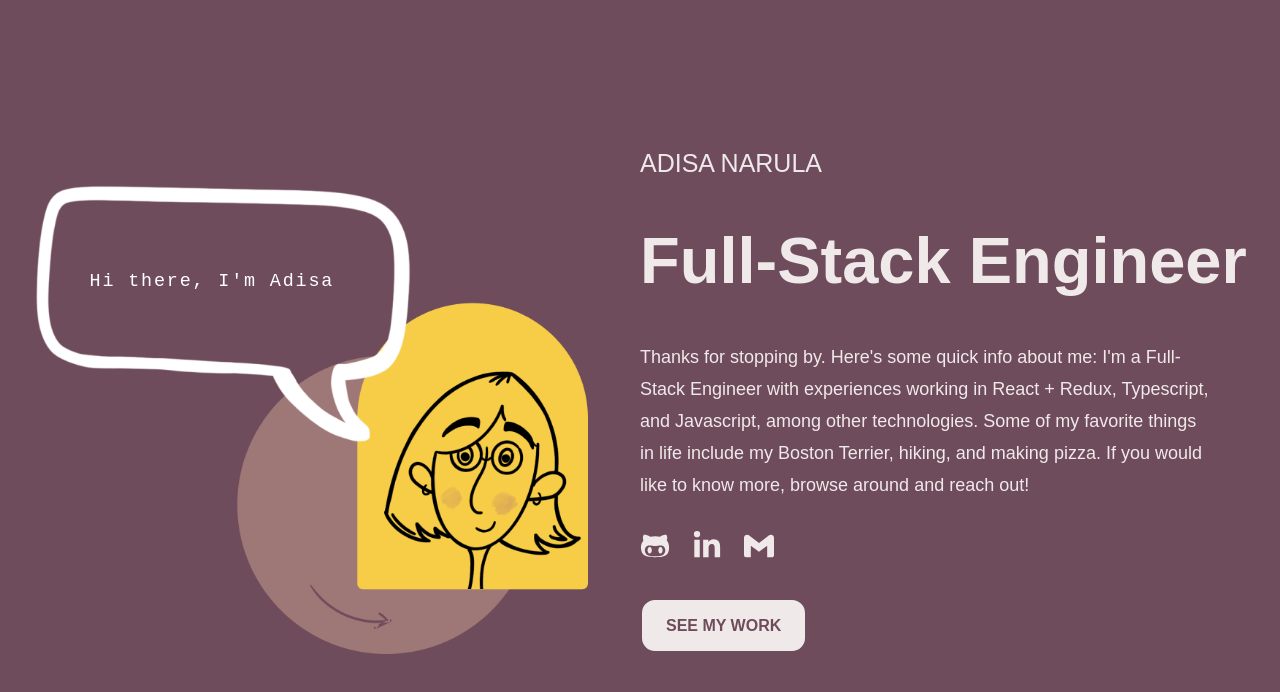
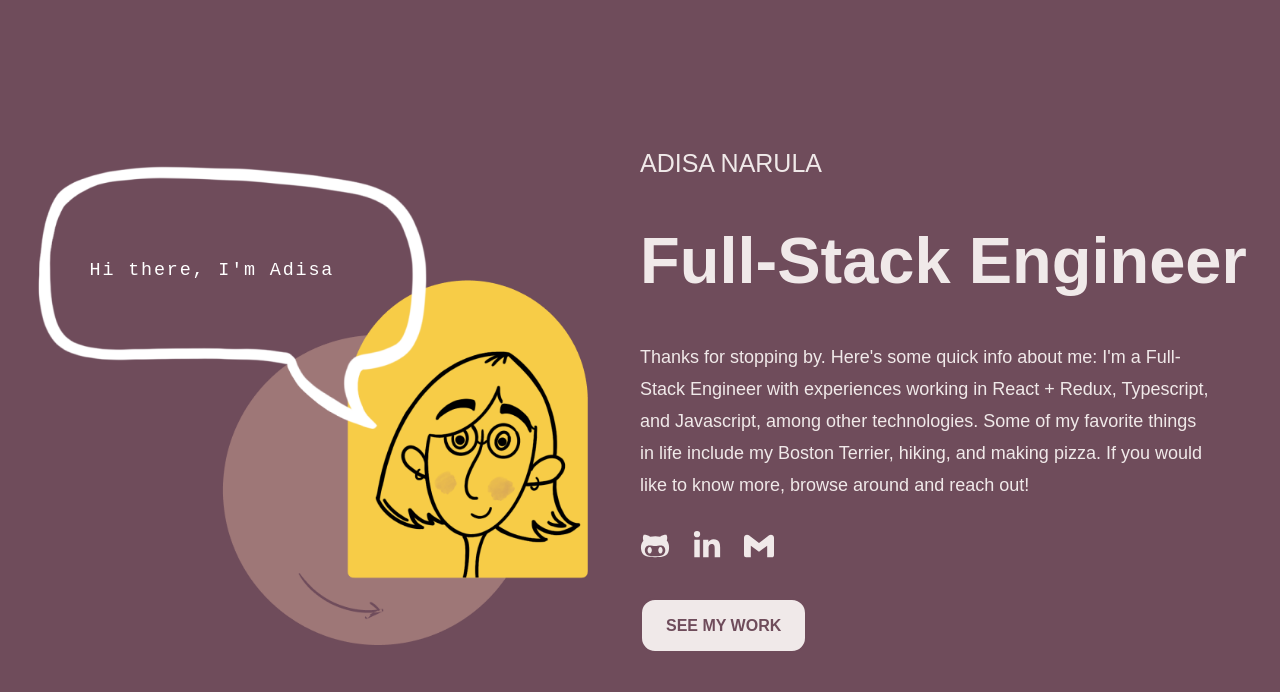
Before and after one commit to adisa-di/portfolio, a React (Create React App) app: page / in a window 1280 px wide. Shown: the top 692 px of the page. Built offline with nearby package versions, Linux system fonts and the light colour scheme.

Commit message:
replace image

```diff
--- a/src/components/Typewriter/Typewriter.css
+++ b/src/components/Typewriter/Typewriter.css
@@ -3,7 +3,7 @@
   position: absolute;
   width: 45%;
   left: 14%;
-  top: 25%;
+  top: 22%;
 }
 
 .typewriter {
```
Also changed, not shown: src/assets/images/intro_img.png.
